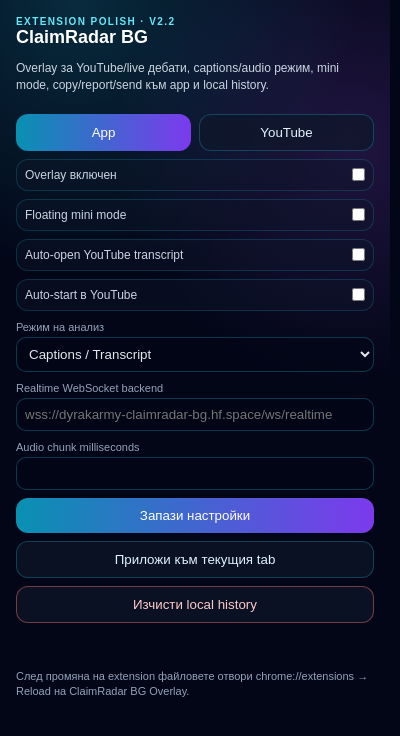
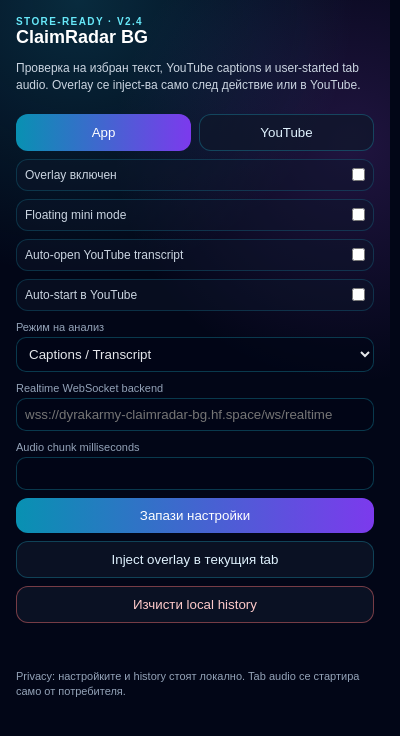
Before and after one commit to biramentv-ux/claimradar-bg, a browser extension: page extension/popup.html in a window 400 px wide. Drawn offline with Linux system fonts and the light colour scheme.

Commit message:
Polish popup copy for store review

```diff
--- a/extension/popup.html
+++ b/extension/popup.html
@@ -13,9 +13,9 @@
 </head>
 <body>
   <div class="wrap">
-    <div class="kicker">Extension polish · v2.2</div>
+    <div class="kicker">Store-ready · v2.4</div>
     <h1>ClaimRadar BG</h1>
-    <p>Overlay за YouTube/live дебати, captions/audio режим, mini mode, copy/report/send към app и local history.</p>
+    <p>Проверка на избран текст, YouTube captions и user-started tab audio. Overlay се inject-ва само след действие или в YouTube.</p>
 
     <div class="grid">
       <button class="btn primary" id="openApp">App</button>
@@ -41,13 +41,13 @@
     <input id="chunkMs" type="number" min="600" max="8000" step="100" />
 
     <button class="btn primary" id="saveBackend">Запази настройки</button>
-    <button class="btn" id="sendConfig">Приложи към текущия tab</button>
+    <button class="btn" id="sendConfig">Inject overlay в текущия tab</button>
     <button class="btn danger" id="clearHistory">Изчисти local history</button>
 
     <div class="status" id="status"></div>
 
     <div class="history" id="history"></div>
-    <p class="note">След промяна на extension файловете отвори chrome://extensions → Reload на ClaimRadar BG Overlay.</p>
+    <p class="note">Privacy: настройките и history стоят локално. Tab audio се стартира само от потребителя.</p>
   </div>
   <script src="popup.js"></script>
 </body>
```
